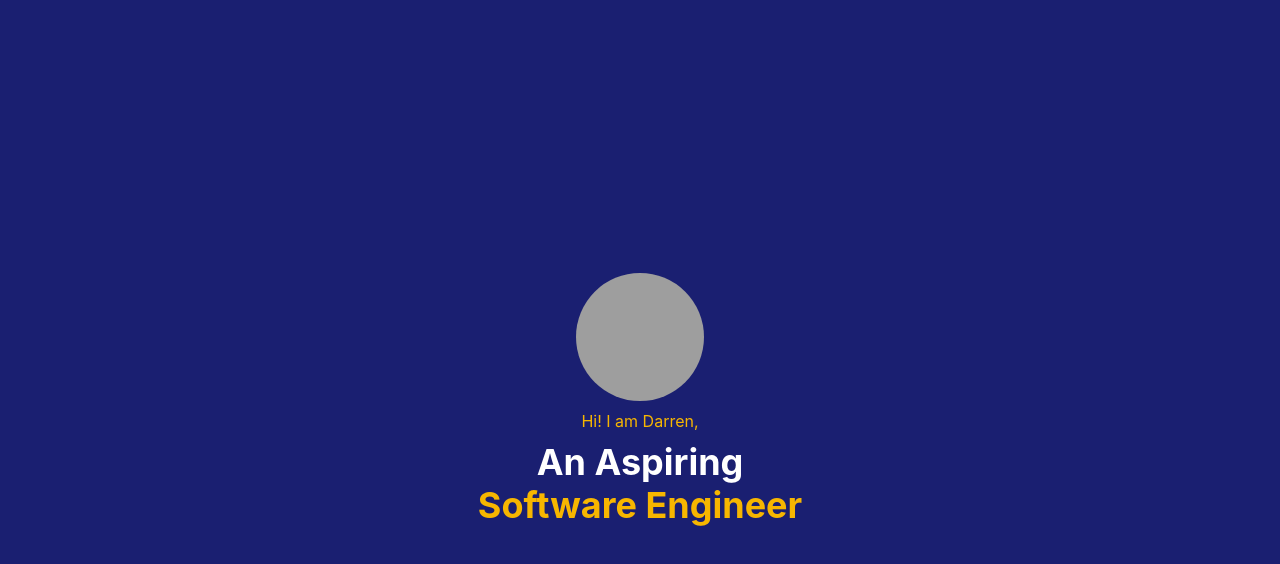
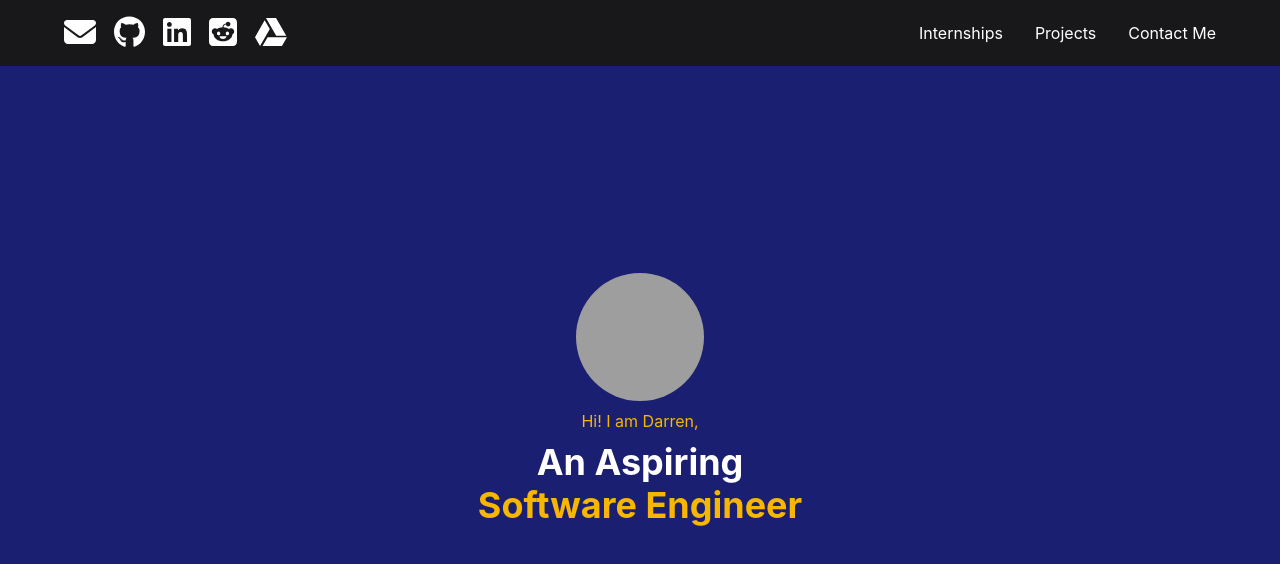
Before and after one commit to darren170999/darren170999.github.io, a React (Create React App) app in the folder my-app/: page / in a window 1280 px wide. Shown: the top 564 px of the page. Built offline with nearby package versions, Linux system fonts and the light colour scheme; grey boxes are pictures that could not be loaded.

Commit message:
[Header]
Added a header

```diff
--- a/my-app/src/App.js
+++ b/my-app/src/App.js
@@ -1,10 +1,12 @@
 import {ChakraProvider} from "@chakra-ui/react";
 import './App.css';
+import Header from "./components/Header";
 import LandingSection from "./components/LandingSection";
 
 function App() {
   return (
     <ChakraProvider>
+      <Header />
       <LandingSection />
 
     </ChakraProvider>
--- /dev/null
+++ b/my-app/src/components/Header.js
@@ -0,0 +1,104 @@
+import React, { useEffect, useRef } from "react";
+import { FontAwesomeIcon } from "@fortawesome/react-fontawesome"; //
+import { faEnvelope } from "@fortawesome/free-solid-svg-icons"; //
+import {
+  faGithub,
+  faLinkedin,
+  faSquareReddit,
+  faGoogleDrive,
+} from "@fortawesome/free-brands-svg-icons"; //
+import { Box, HStack } from "@chakra-ui/react";
+
+const socials = [
+  {
+    icon: faEnvelope,
+    url: "mailto: DSOH010@e.ntu.edu.sg",
+  },
+  {
+    icon: faGithub,
+    url: "https://github.com/darren170999",
+  },
+  {
+    icon: faLinkedin,
+    url: "https://www.linkedin.com/dsohjh",
+  },
+  {
+    icon: faSquareReddit,
+    url: "https://www.reddit.com/user/dsjh99",
+  },
+  {
+    icon: faGoogleDrive,
+    url: "https://drive.google.com/file/d/1TxBu8AN3jee0zah3jjuBtqv0JgBZF7vj/view?usp=sharing",
+  },
+];
+
+const Header = () => {
+  const handleClick = (anchor) => () => {
+    const id = `${anchor}-section`;
+    const element = document.getElementById(id);
+    if (element) {
+      element.scrollIntoView({
+        behavior: "smooth",
+        block: "start",
+      });
+    }
+  };
+
+  return (
+    <Box
+      position="fixed"
+      top={0}
+      left={0}
+      right={0}
+      translateY={0}
+      transitionProperty="transform"
+      transitionDuration=".3s"
+      transitionTimingFunction="ease-in-out"
+      backgroundColor="#18181b"
+    >
+      <Box color="white" maxWidth="1280px" margin="0 auto">
+        <HStack
+          px={16}
+          py={4}
+          justifyContent="space-between"
+          alignItems="center"
+        >
+          <nav>
+            {/* Add social media links based on the `socials` data */}
+            <HStack spacing={18}>
+              <a href={socials[0].url}>
+                <FontAwesomeIcon icon={socials[0].icon} size="2x" />
+              </a>
+              <a href={socials[1].url}>
+                <FontAwesomeIcon icon={socials[1].icon} size="2x" />
+              </a>
+              <a href={socials[2].url}>
+                <FontAwesomeIcon icon={socials[2].icon} size="2x" />
+              </a>
+              <a href={socials[3].url}>
+                <FontAwesomeIcon icon={socials[3].icon} size="2x" />
+              </a>
+              <a href={socials[4].url}>
+                <FontAwesomeIcon icon={socials[4].icon} size="2x" />
+              </a>
+            </HStack>
+          </nav>
+          <nav>
+            <HStack spacing={8}>
+              <a href="/#internships-section" >
+                Internships
+              </a>
+              <a href="/#projects-section" >
+                Projects
+              </a>
+              <a href="/#contactme-section" onClick={handleClick}>
+                Contact Me
+              </a>
+            </HStack>
+          </nav>
+        </HStack>
+      </Box>
+    </Box>
+  );
+};
+export default Header;
```
